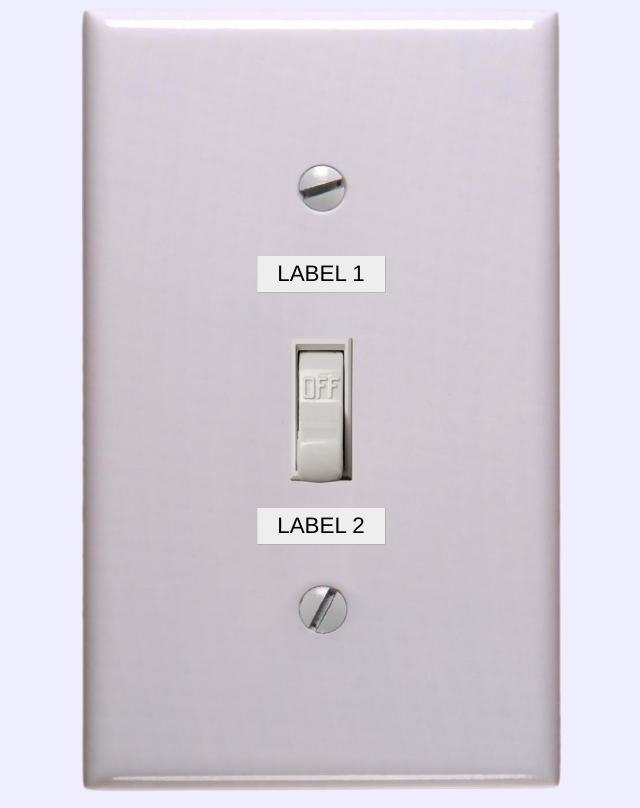
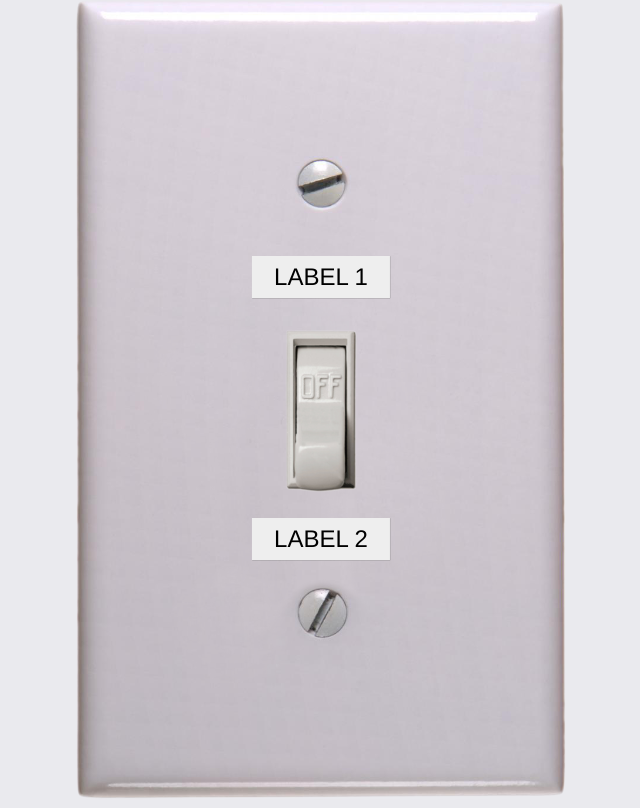
Before and after one commit to aleshh/switch, a plain HTML site: page index.html in a window 1280 px wide. Both pictures are taken after a click on the element 640 px from the left and 400 px from the top of the page. Shown: the whole page, without its empty margins (319-959 px from the left). Drawn offline with Linux system fonts and the light colour scheme.

Commit message:
localstorage working and modified style

```diff
--- a/base.css
+++ b/base.css
@@ -27,7 +27,7 @@ body {
 
 body, textarea, input {
   font-family: 'Muli', sans-serif;
-  background-color: #eef;
+  background-color: #eaeaee;
   text-align: center;
 }
 
@@ -36,12 +36,16 @@ strong, b, button, h1 {
 }
 
 #plate {
+  height: 100vh;
+  width: 61.3vh;
+  max-height: 163.15vw;
+  max-width: 100vw;
+  margin: auto;
+  position: absolute;
+  top:0;bottom:0; /* vertical center */
+  left:0;right:0; /* horizontal center */
   background-image: url('images/plate.png');
   background-size: contain;
-  background-repeat: no-repeat;
-  background-position: center;
-  height: 98vh;
-  margin-top: 1vh;
 }
 
 #switch {
@@ -49,9 +53,8 @@ strong, b, button, h1 {
   top: 50%;
   margin: 0 auto;
   transform: translateY(-50%);
-  height: 21vh;
-  max-height: 31vw;
-  width: 30vw;
+  height: 23%;
+  width: 20%;
 }
 
 #on, #off {
@@ -70,10 +73,13 @@ strong, b, button, h1 {
   position: absolute;
   left: 50%;
   transform: translateX(-50%);
+  width: 20%;
+  height: 4%;
   text-transform: uppercase;
-  /*border: 1px solid black;*/
+  font-size: 3vh;
   box-shadow: .3px .3px gray ;
   padding: 5px 20px;
+  border: none;
   background: #eee;
   font-family: Helvetica, Arial, sans-serif;
   font-weight: normal;
@@ -84,5 +90,5 @@ strong, b, button, h1 {
 }
 
 #label2 {
-  bottom: 32%;
+  bottom: 30%;
 }
--- a/index.html
+++ b/index.html
@@ -8,9 +8,9 @@
 <body>
 
   <div id="plate">
-    <h2 id="label1" contenteditable="true" maxlength="8">Label 1</h2>
+    <input id="label1" type="text" maxlength="12" value="Label 1">
     <div id="switch"></div>
-    <h2 id="label2" contenteditable="true">Label 2</h2>
+    <input id="label2" type="text" maxlength="12" value="Label 2">
   </div>
 
   <script src="switch.js" ></script>
--- a/switch.js
+++ b/switch.js
@@ -2,18 +2,45 @@ function toggleIt() {
   if (state == state1) {
     toggle.innerHTML = state2;
     state = state2;
+    localStorage.setItem('state', 'state2');
   } else {
     toggle.innerHTML = state1;
     state = state1;
+    localStorage.setItem('state', 'state1');
   }
+}
+
+function selectAll() {
+  this.select();
+}
+
+function saveLabel() {
+  console.log(this.id + ': ' + this.value);
+  localStorage.setItem(this.id, this.value);
 }
 
 var test = false;
 
 var state1 = '<div id="on"></div>';
 var state2 = '<div id="off"></div>';
-var state = state1;
+var state;
+if (localStorage.getItem('state') === 'state2') {
+  state = state2;
+} else {
+  state = state1;
+}
+var label1 = localStorage.getItem('label1');
+var label2 = localStorage.getItem('label2');
+if (label1) document.getElementById('label1').value = label1;
+if (label2) document.getElementById('label2').value = label2;
+
 
 var toggle = document.getElementById('switch');
-toggle.innerHTML = state1;
+toggle.innerHTML = state;
 toggle.addEventListener('click', toggleIt, false);
+
+var labels = document.getElementsByTagName('input');
+labels[0].addEventListener('focus', selectAll, false);
+labels[1].addEventListener('focus', selectAll, false);
+labels[0].addEventListener('blur',  saveLabel, false);
+labels[1].addEventListener('blur',  saveLabel, false);
```
